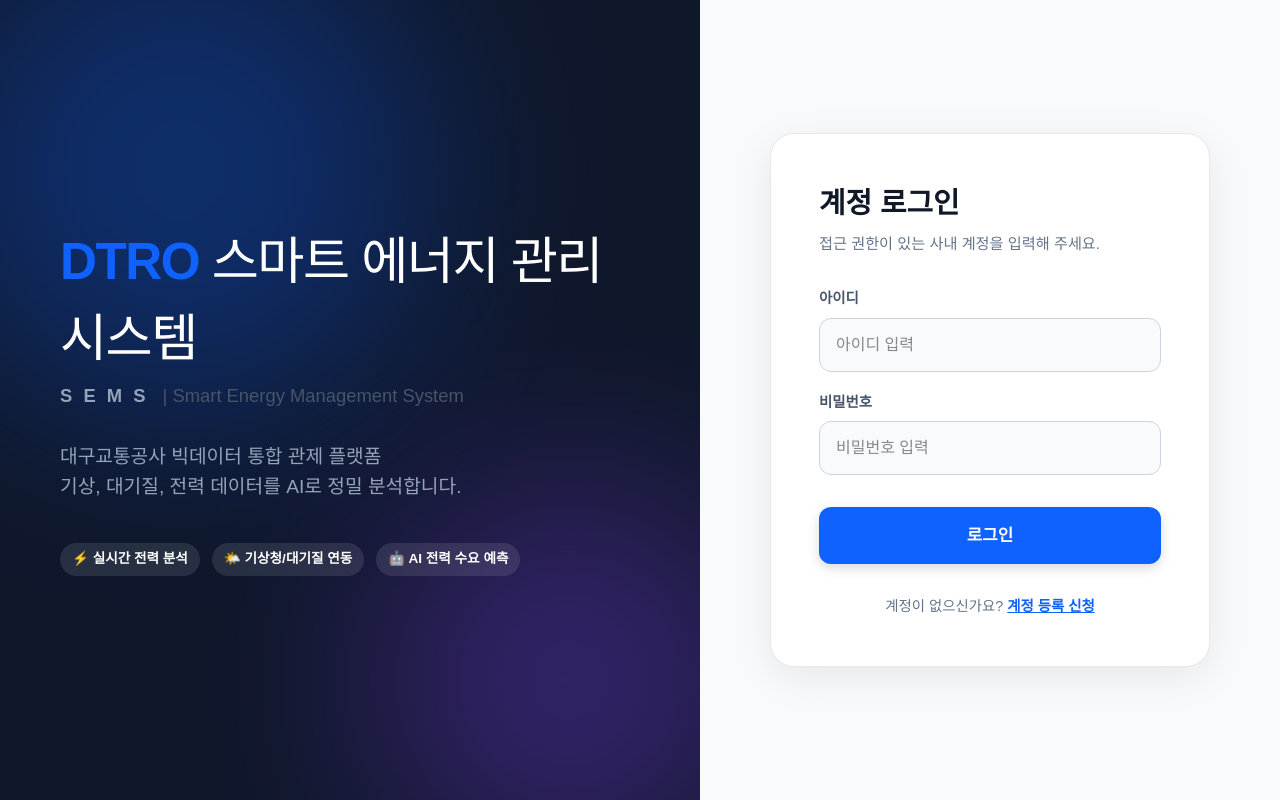
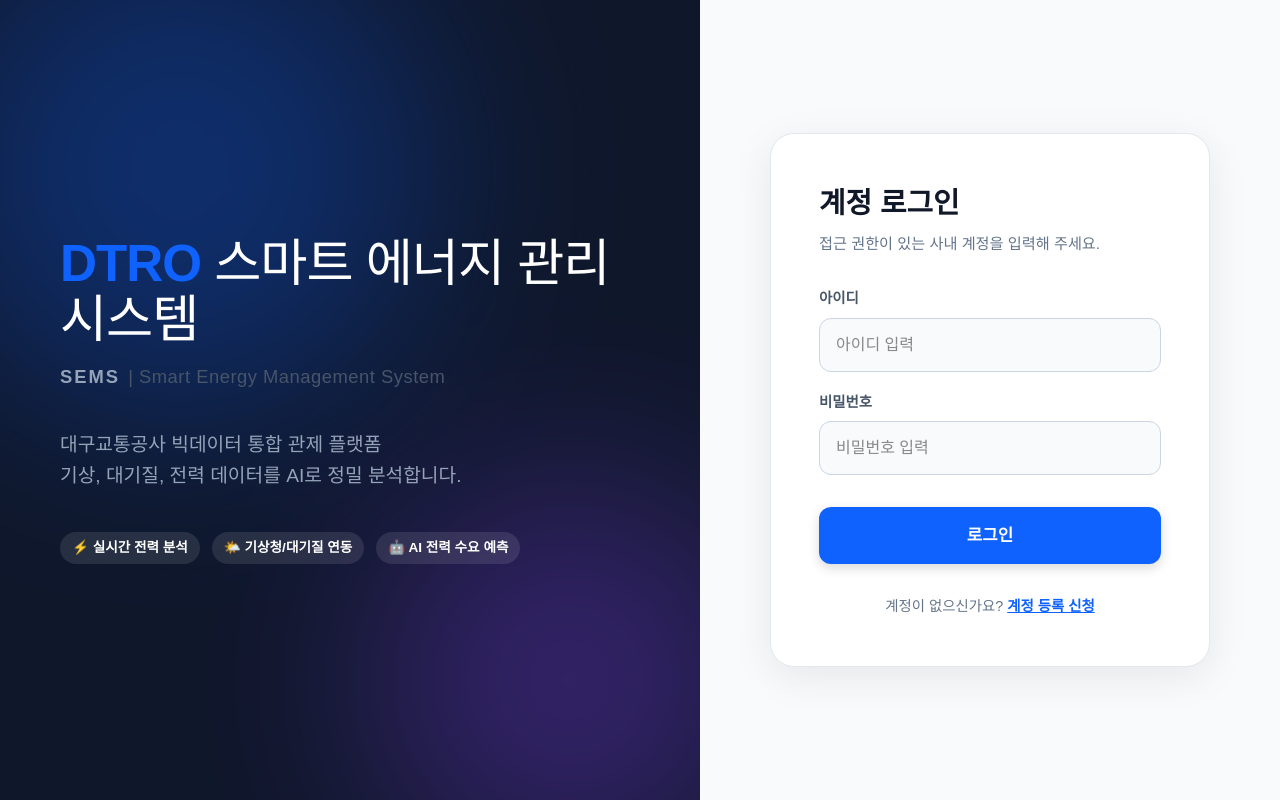
Before and after one commit to khg7924-cell/dtro-web-frontend, a Next.js app: page / in a window 1280 px wide. Built offline with nearby package versions, Linux system fonts and the light colour scheme.

Commit message:
수정 내용 메모

```diff
--- a/app/dashboard/page.tsx
+++ b/app/dashboard/page.tsx
@@ -488,11 +488,9 @@ export default function Dashboard() {
   return (
     <div style={{ display: 'flex', flexDirection: 'column', height: '100vh', fontFamily: '"Pretendard", "Malgun Gothic", sans-serif', backgroundColor: theme.bg }}>
 
-      {/* 상단 네비게이션 헤더 */}
       <div style={{ backgroundColor: '#0F172A', color: 'white', display: 'flex', justifyContent: 'space-between', alignItems: 'center', padding: '16px 32px', boxShadow: '0 1px 2px rgba(0,0,0,0.1)' }}>
         <div style={{ display: 'flex', alignItems: 'center', gap: '40px' }}>
 
-          {/* 🌟 명칭 변경 반영: DTRO 스마트 에너지 관리 시스템 */}
           <h1 style={{ margin: 0, fontSize: '1.4rem', fontWeight: 800, letterSpacing: '-0.5px' }}>
             DTRO <span style={{ fontWeight: 400, color: '#94A3B8' }}>스마트 에너지 관리 시스템</span>
           </h1>
@@ -521,7 +519,6 @@ export default function Dashboard() {
 
       <div style={{ display: 'flex', flex: 1, overflow: 'hidden' }}>
 
-        {/* 좌측 사이드바 */}
         {mainTab !== 'report' && (
           <div style={{ width: '280px', backgroundColor: theme.surface, borderRight: `1px solid ${theme.border}`, padding: '24px 16px', display: 'flex', flexDirection: 'column', overflowY: 'auto' }}>
             <h2 style={{ fontSize: '0.85rem', color: theme.textMuted, fontWeight: 700, paddingLeft: '12px', marginBottom: '16px', textTransform: 'uppercase' }}>대상 개소 선택</h2>
@@ -556,7 +553,6 @@ export default function Dashboard() {
           </div>
         )}
 
-        {/* 메인 화면 영역 */}
         <div style={{ flex: 1, padding: '32px 40px', overflowY: 'auto' }}>
 
           {/* ===================== [1. 통합 대시보드 탭] ===================== */}
@@ -805,9 +801,12 @@ export default function Dashboard() {
                       </button>
                     </>
                   ) : (
-                    <div style={{ padding: '10px 16px', backgroundColor: isDatasetReady ? '#ECFDF5' : '#FEF2F2', color: isDatasetReady ? theme.success : theme.danger, borderRadius: '10px', fontSize: '13px', fontWeight: 600, border: `1px solid ${isDatasetReady ? '#A7F3D0' : '#FECACA'}` }}>
-                      {isDatasetReady ? `✅ 서버 연동 완료 (${datasetDate})` : '⚠️ 데이터셋 미연동 (관리자 문의)'}
-                    </div>
+                    // 🌟 일반 아이디 접속 시 불필요한 서버 연동 UI 제거 (미연동 경고만 남김)
+                    !isDatasetReady && (
+                      <div style={{ padding: '10px 16px', backgroundColor: '#FEF2F2', color: theme.danger, borderRadius: '10px', fontSize: '13px', fontWeight: 600, border: '1px solid #FECACA' }}>
+                        ⚠️ 데이터셋 미연동 (관리자 문의)
+                      </div>
+                    )
                   )}
 
                   <div style={{ display: 'flex', alignItems: 'center', gap: '12px', backgroundColor: theme.surface, padding: '6px 16px', borderRadius: '12px', border: `1px solid ${theme.border}` }}>
@@ -936,9 +935,12 @@ export default function Dashboard() {
                       </button>
                     </>
                   ) : (
-                    <div style={{ padding: '10px 16px', backgroundColor: isDatasetReady ? '#ECFDF5' : '#FEF2F2', color: isDatasetReady ? theme.success : theme.danger, borderRadius: '10px', fontSize: '13px', fontWeight: 600, border: `1px solid ${isDatasetReady ? '#A7F3D0' : '#FECACA'}` }}>
-                      {isDatasetReady ? `✅ 서버 연동 완료 (${datasetDate})` : '⚠️ 데이터셋 미연동'}
-                    </div>
+                    // 🌟 일반 아이디 접속 시 불필요한 서버 연동 UI 제거 (미연동 경고만 남김)
+                    !isDatasetReady && (
+                      <div style={{ padding: '10px 16px', backgroundColor: '#FEF2F2', color: theme.danger, borderRadius: '10px', fontSize: '13px', fontWeight: 600, border: '1px solid #FECACA' }}>
+                        ⚠️ 데이터셋 미연동 (관리자 문의)
+                      </div>
+                    )
                   )}
 
                   <button onClick={runAIPrediction} disabled={predLoading} style={{ padding: '10px 24px', backgroundColor: theme.ai, color: 'white', border: 'none', borderRadius: '10px', fontWeight: 700, cursor: 'pointer', fontSize: '14px', opacity: predLoading ? 0.7 : 1 }}>
--- a/app/page.tsx
+++ b/app/page.tsx
@@ -91,13 +91,16 @@ export default function LoginPage() {
       <div style={{ flex: 1, backgroundColor: '#0F172A', color: 'white', display: 'flex', flexDirection: 'column', justifyContent: 'center', padding: '60px', position: 'relative', overflow: 'hidden' }}>
         <div style={{ position: 'relative', zIndex: 2 }}>
 
-          {/* 🌟 명칭 변경 반영: DTRO 스마트 에너지 관리 시스템 (SEMS) */}
-          <h1 style={{ margin: '0 0 4px 0', fontSize: '3.2rem', fontFamily: 'sans-serif', letterSpacing: '-1.5px' }}>
-            <span style={{ fontWeight: 900, color: '#0F62FE' }}>DTRO</span>
-            <span style={{ fontWeight: 300, color: '#FFFFFF' }}> 스마트 에너지 관리 시스템</span>
-          </h1>
-          <div style={{ fontSize: '1.15rem', color: '#94A3B8', letterSpacing: '3px', fontWeight: 700, marginBottom: '32px' }}>
-            S E M S <span style={{ color: '#475569', fontWeight: 400, letterSpacing: '0px', marginLeft: '6px' }}>| Smart Energy Management System</span>
+          {/* 🌟 타이틀 정렬 및 답답함 해소 패치 */}
+          <div style={{ display: 'flex', flexDirection: 'column', gap: '14px', marginBottom: '40px' }}>
+            <h1 style={{ margin: 0, fontSize: '3.2rem', fontFamily: 'sans-serif', letterSpacing: '-1px', lineHeight: 1.1 }}>
+              <span style={{ fontWeight: 900, color: '#0F62FE' }}>DTRO</span>
+              <span style={{ fontWeight: 300, color: '#FFFFFF' }}> 스마트 에너지 관리 시스템</span>
+            </h1>
+            <div style={{ fontSize: '1.15rem', color: '#94A3B8', fontWeight: 600, letterSpacing: '0.5px' }}>
+              <span style={{ fontWeight: 800, letterSpacing: '2px' }}>SEMS</span>
+              <span style={{ color: '#475569', fontWeight: 400, marginLeft: '8px' }}>| Smart Energy Management System</span>
+            </div>
           </div>
 
           <p style={{ fontSize: '1.2rem', color: '#94A3B8', margin: '0 0 40px 0', lineHeight: 1.6 }}>
```
